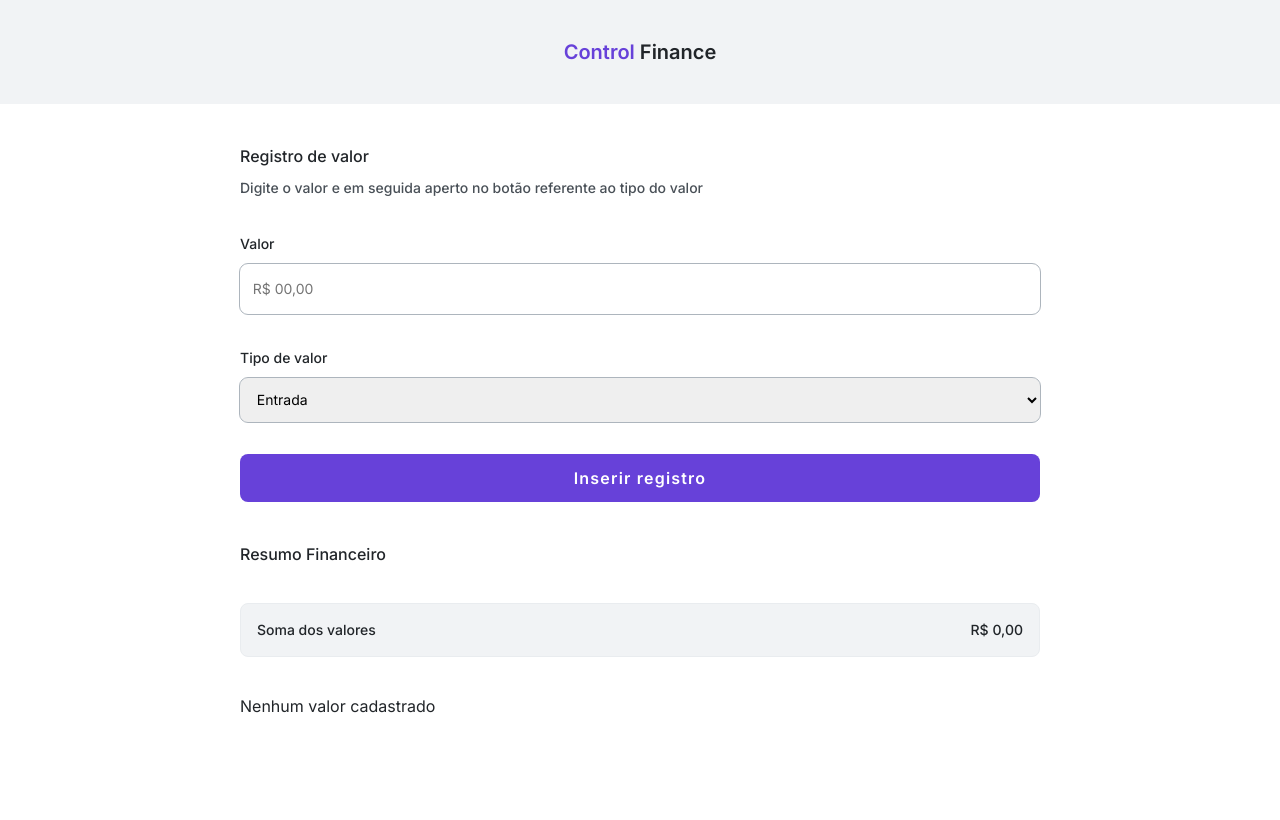
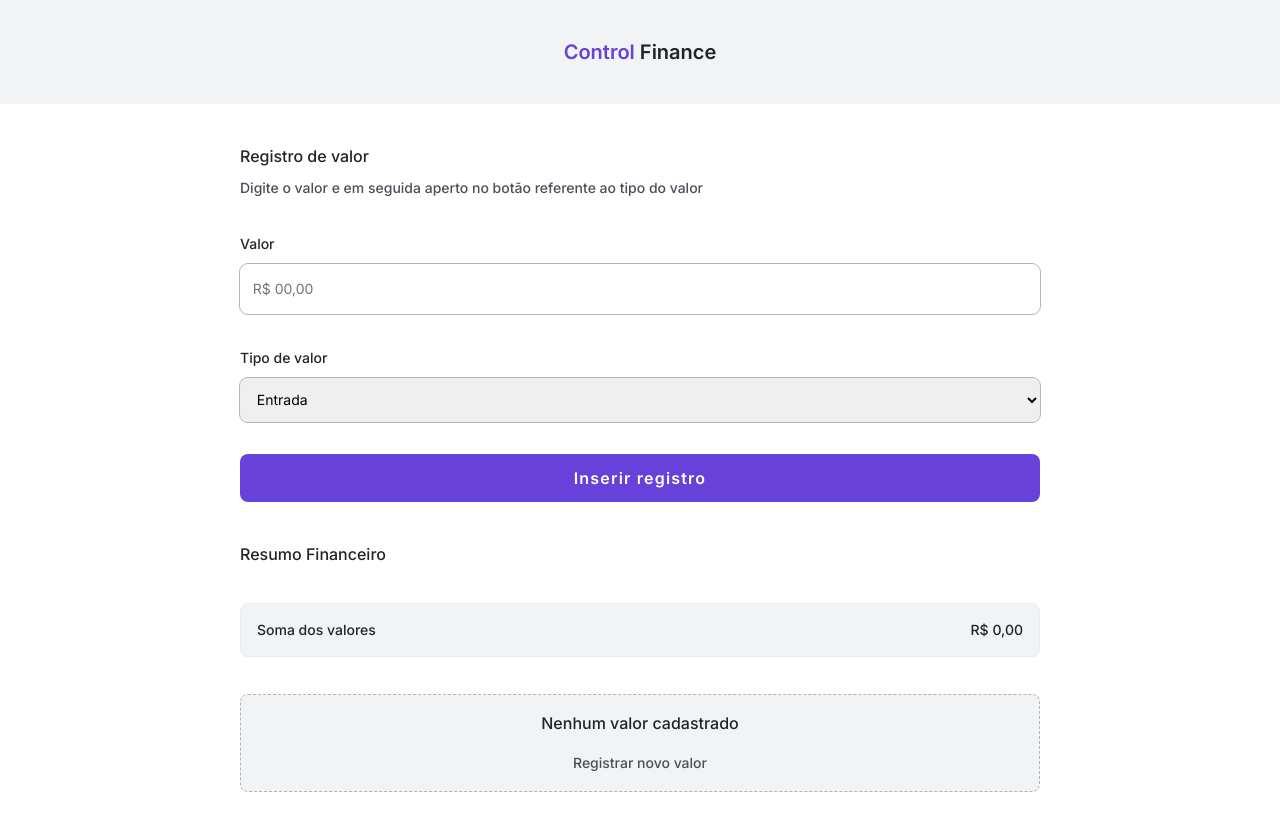
Before and after one commit to Kenzie-Academy-Brasil-Developers/m5-t22-demos-monorepo, a React (Vite) app in the folder 09 - Refatoração - Projeto Control Finance/: page / in a window 1280 px wide. Built offline with nearby package versions, Linux system fonts and the light colour scheme.

Commit message:
added m5-t22-sp3-demo3-desafio-resolucao

```diff
--- a/09 - Refatoração - Projeto Control Finance/src/components/sections/FinanceSection/EntrySection/EntryList/index.jsx
+++ b/09 - Refatoração - Projeto Control Finance/src/components/sections/FinanceSection/EntrySection/EntryList/index.jsx
@@ -6,9 +6,16 @@ import { EntryItem } from "./EntryItem";
   TODO:
   - Estilizar o trecho de "Nenhum valor cadastrado" com base no figma:
   https://www.figma.com/file/khx3stYlTjN7zJZOY1pofB/T22-Demo---Control-Finance?node-id=32%3A951&mode=dev
-*/
+  - Criar um novo componente para esse trecho
+  */
 
 export const EntryList = ({ entries, removeEntry }) => {
+  /*
+    Renderização condicional:
+      O tamanho do array de entries é maior que ? CASO SIM : CASO NAO
+        SIM -> Renderize a lista de entries.
+        NAO -> Renderize o trecho com parágrafo.
+  */
   return (
     <>
       {entries.length > 0 ? (
@@ -24,25 +31,11 @@ export const EntryList = ({ entries, removeEntry }) => {
           })}
         </ul>
       ) : (
-        <p>Nenhum valor cadastrado</p>
+        <div className={styles.infoBox}>
+          <h2 className="title2">Nenhum valor cadastrado</h2>
+          <p className="text1">Registrar novo valor</p>
+        </div>
       )}
     </>
   );
 };
-
-/*
-  <li key={entry.id} className={styles.entryItem}>
-    <p className="text1">
-      {entry.entryValue.toLocaleString("pt-BR", {
-        style: "currency",
-        currency: "BRL",
-      })}
-    </p>
-    <div>
-      <span className="text3">{entry.entryType}</span>
-      <button onClick={() => removeEntry(entry.id)}>
-        <img src={TrashIcon} />
-      </button>
-    </div>
-  </li>
-*/
--- a/09 - Refatoração - Projeto Control Finance/src/components/sections/FinanceSection/EntrySection/EntryList/styles.module.css
+++ b/09 - Refatoração - Projeto Control Finance/src/components/sections/FinanceSection/EntrySection/EntryList/styles.module.css
@@ -3,3 +3,18 @@
   flex-direction: column;
   gap: 1.25rem;
 }
+
+.infoBox {
+  display: flex;
+  flex-direction: column;
+  align-items: center;
+  padding-block: 1rem;
+  gap: 1rem;
+  border: 1.5px dashed var(--grey3);
+  border-radius: 0.5rem;
+  background: var(--grey5);
+}
+
+.infoBox p {
+  color: var(--grey2);
+}
```
